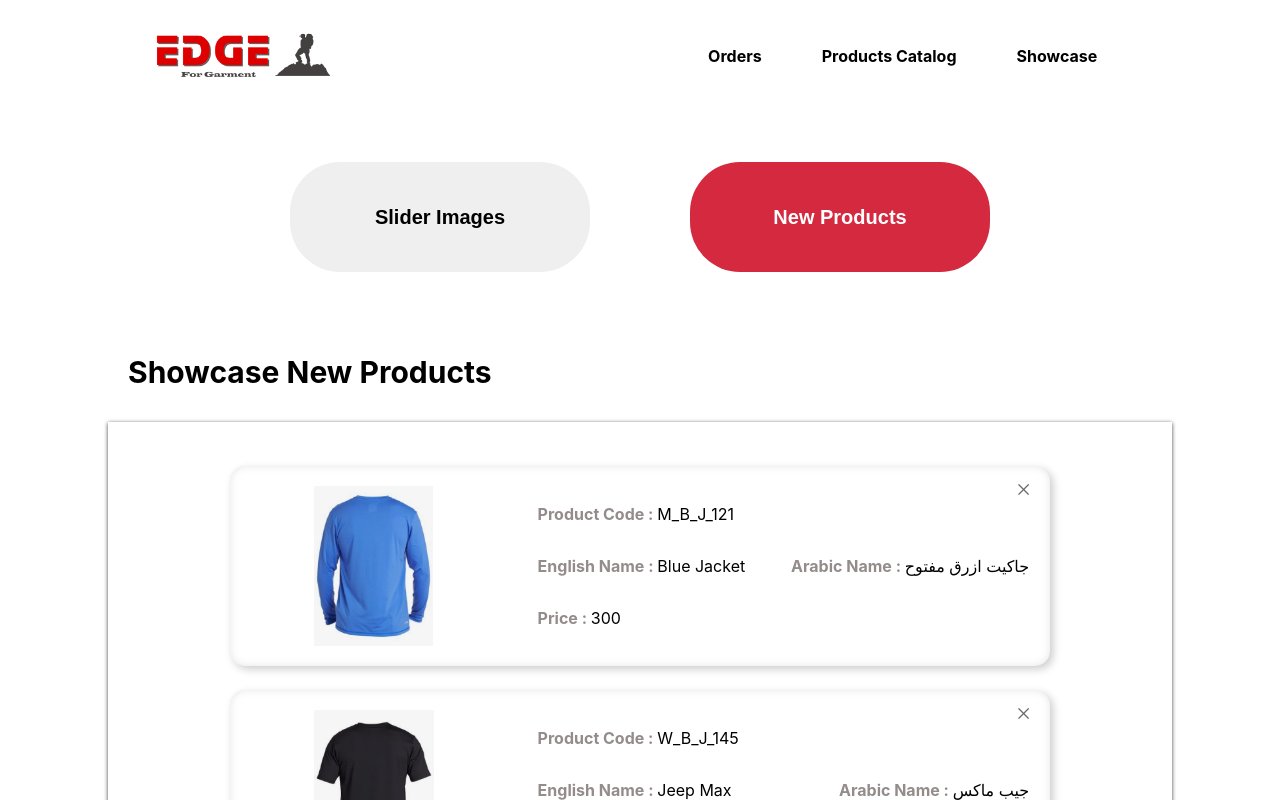
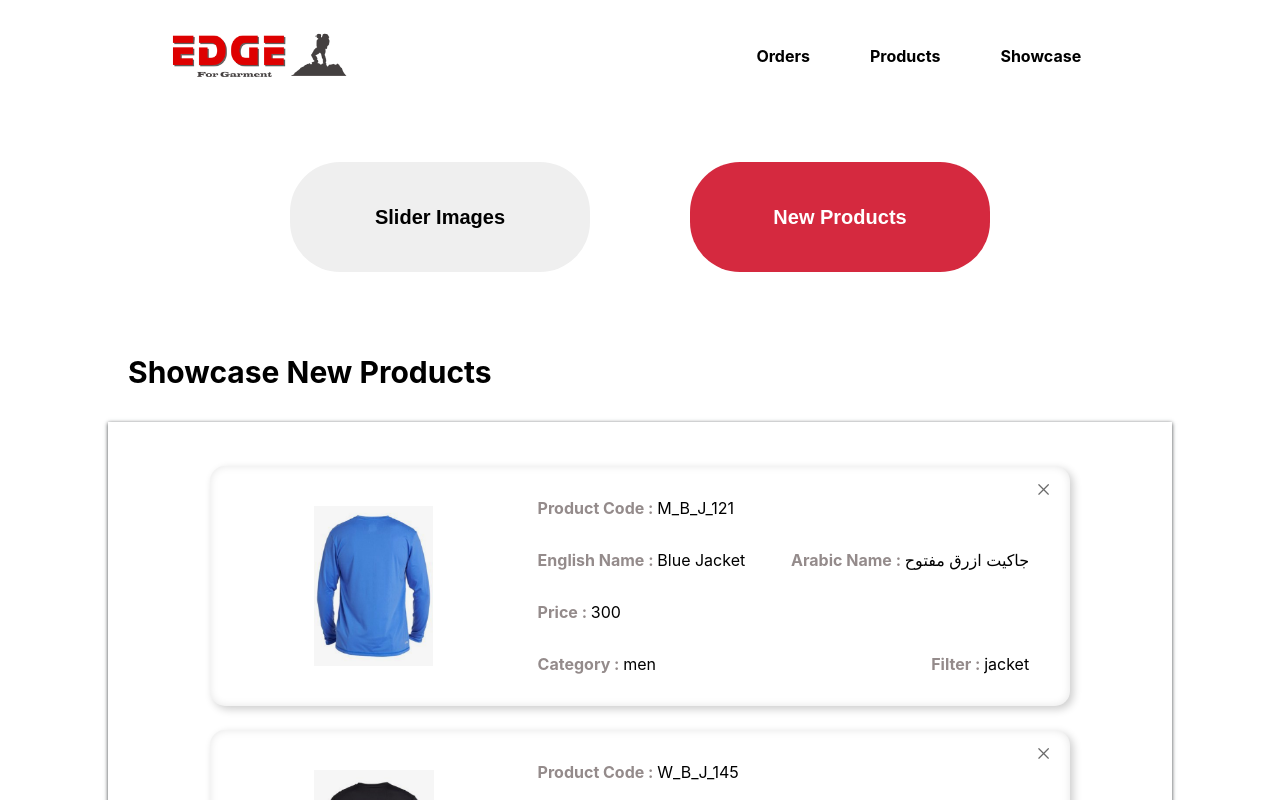
Before and after one commit to shadiex1/Edge-admin-dashboard, a React (Create React App) app: page /Showcase in a window 1280 px wide. Both pictures are taken after a click on the button "New Products". Shown: the top 800 px of the page. Built offline with nearby package versions, Linux system fonts and the light colour scheme.

Commit message:
added products page

```diff
--- a/src/App.js
+++ b/src/App.js
@@ -6,6 +6,7 @@ import Homepage from "./pages/Homepage/Homepage";
 import Orders from "./pages/Orders/Orders";
 import SingleOrder from './pages/SingleOrder/SingleOrder';
 import Showcase from "./pages/Showcase/Showcase";
+import Products from './pages/Products/Products';
 import CarouselImg1 from "./assets/New folder/greg-rakozy-oMpAz-DN-9I-unsplash.png"
 import CarouselImg2 from "./assets/New folder/Image 5@3x.png"
 import CarouselImg3 from "./assets/New folder/Image 7@2x.png"
@@ -20,9 +21,70 @@ class App extends Component {
 
     shipmentOptions:["ready for shipping","shipped","delivered"],
     paymentOptions:["pay on delivery","pending","approved"],
+    categories:["men","women","kids"],
+    filters:[
+      {
+        id:1,
+        category:"men",
+        englishName:"shirt",
+        arabicName:"تيشرت",
+
+      },
+      {
+        id:2,
+        category:"women",
+        englishName:"shirt",
+        arabicName:"تيشرت",
+
+      },
+      {
+        id:3,
+        category:"kids",
+        englishName:"shirt",
+        arabicName:"تيشرت",
+
+      },
+      {
+        id:4,
+        category:"women",
+        englishName:"dress",
+        arabicName:"فستان",
+
+      },
+      {
+        id:5,
+        category:"women",
+        englishName:"jeep",
+        arabicName:"جيبة",
+
+      },
+      {
+        id:6,
+        category:"kids",
+        englishName:"sneaker",
+        arabicName:"كوتشي",
+
+      },
+      {
+        id:7,
+        category:"men",
+        englishName:"pants",
+        arabicName:"بنطلون",
+
+      },
+      {
+        id:8,
+        category:"men",
+        englishName:"jacket",
+        arabicName:"جاكيت",
+
+      },
+    ],
     newProducts:[{
       code:"M_B_J_121",
 img:ProductImg1,
+category:"men",
+filter:"jacket",
 englishName:"Blue Jacket",
 arabicName:"جاكيت ازرق مفتوح",
 price:300
@@ -31,25 +93,35 @@ class App extends Component {
 img:ProductImg2,
 englishName:"Jeep Max",
 arabicName:" جيب ماكس ",
+category:"women",
+filter:"jeep",
 price:230
     }],
     products:[
 {  code:"M_B_J_121",
 img:ProductImg1,
+category:"men",
+filter:"jacket",
 englishName:"Blue Jacket",
 arabicName:"جاكيت ازرق مفتوح",
 price:300},{code:"W_B_J_145",
 img:ProductImg2,
 englishName:"Jeep Max",
 arabicName:" جيب ماكس ",
+category:"women",
+filter:"jeep",
 price:230},{code:"123",
 img:ProductImg1,
-englishName:"Blue Jacket",
-arabicName:"جاكيت ازرق مفتوح",
+englishName:"Red Tshirt",
+arabicName:" تشيرت احمر ",
+category:"men",
+filter:"shirt",
 price:300},{code:"55555",
 img:ProductImg2,
-englishName:"Jeep Max",
-arabicName:" جيب ماكس ",
+englishName:"Orange sneaker",
+arabicName:" كوتشي برتقالي ",
+category:"kids",
+filter:"sneaker",
 price:230}
 
 
@@ -213,6 +285,7 @@ this.setState({
 
    <Route exact path={process.env.PUBLIC_URL + '/'} component={() => <Homepage />}/>
    <Route exact path={process.env.PUBLIC_URL + '/Orders'} component={() => <Orders orders={this.state.orders} />}/>
+   <Route exact path={process.env.PUBLIC_URL + '/Products'} component={() => <Products products={this.state.products} filters={this.state.filters} categories={this.state.categories}/>}/>
    <Route exact path={process.env.PUBLIC_URL + '/Showcase'} component={() => <Showcase AddNewProducts={(id=>this.AddNewProduct(id))} DeleteNewProduct={(id)=>this.DeleteNewProduct(id)} newProducts={this.state.newProducts} changeSliderImgs={(updatedSliderImgs)=>this.updateShowcaseImgs(updatedSliderImgs)} imgs={this.state.imgs} orders={this.state.orders} />}/>
    <Route exact path={process.env.PUBLIC_URL +`/Orders/SingleOrder/:id`} component={() => <SingleOrder orders={this.state.orders} paymentOptions={this.state.paymentOptions}  shipmentOptions={this.state.shipmentOptions}/>}/>    {/* //////// to be refactored */}
 
--- a/src/Components/EditNewProducts/EditNewProducts.jsx
+++ b/src/Components/EditNewProducts/EditNewProducts.jsx
@@ -22,7 +22,7 @@ class EditNewProducts extends Component{
             <p className={styles.header}>Showcase New Products</p>
 
         <div className={styles.newProducts}>
-            {this.props.newProducts? <div className={styles.products}>  { this.props.newProducts.map(product=><Product deletable DeleteNewProduct={()=>this.props.DeleteNewProduct(product.code)}  code={product.code} img={product.img} englishName={product.englishName} arabicName={product.arabicName} price={product.price} />) }
+            {this.props.newProducts? <div className={styles.products}>  { this.props.newProducts.map(product=><Product deletable DeleteNewProduct={()=>this.props.DeleteNewProduct(product.code)}  code={product.code} img={product.img} englishName={product.englishName} arabicName={product.arabicName} price={product.price} category={product.category} filter={product.filter} />) }
             </div>: <div>No Products Availble</div>}
 
             <div className={styles.add}>
--- a/src/Components/Menu/Menu.jsx
+++ b/src/Components/Menu/Menu.jsx
@@ -16,7 +16,10 @@ const Menu = (props)=>{
             <Link  to={process.env.PUBLIC_URL+"/Orders"}>
                 <li className={styles.Link}>Orders</li>
                 </Link>
-                <li className={styles.Link}>Products Catalog</li>
+                <Link  to={process.env.PUBLIC_URL+"/Products/"}>
+
+                <li className={styles.Link}>Products</li>
+                </Link>
                 <Link  to={process.env.PUBLIC_URL+"/Showcase"}>
                 <li className={styles.Link}>Showcase</li>
                 </Link>
--- a/src/Components/Product/Product.jsx
+++ b/src/Components/Product/Product.jsx
@@ -21,6 +21,10 @@ const Product=props=>{
 
 
                 <p>Price : <span>{props.price}</span></p>
+                <div className={styles.group}>
+                     <p>Category : <span>{props.category}</span></p>
+                <p >Filter : <span>{props.filter}</span></p>
+                </div>
             </div>
         </div>
     )
--- a/src/Components/Product/Product.module.scss
+++ b/src/Components/Product/Product.module.scss
@@ -10,6 +10,7 @@
  0.2em 0.2em 0.5em rgba(0,0,0,0.2);
 height: 200px;
 border-radius: 15px;
+padding: 20px;
 .closeIcon{
 
         position: absolute;
--- /dev/null
+++ b/src/Components/ProductsFilter/ProductsFilter.jsx
@@ -0,0 +1,83 @@
+import React, { Component } from 'react';
+import styles from "./ProductsFilter.module.scss";
+
+
+class ProductsFilter extends Component{
+    state={
+        category:"",
+        filter:""
+    }
+
+    // changeCategory=(e)=>{
+    //     this.setState({
+    //         category:e.target.vlaue
+    //     })
+    //     this.props.changeFilter(e.target.value)
+    //     }
+        // changeFilter=(e)=>{
+        //     this.setState({
+        //         filter:e.target.vlaue
+        //     })
+        //     this.props.changeFilter(this.state.category,e.target.value)
+        // }
+    render(){
+        // const changeCategory=(e)=>{
+        //     this.setState({
+        //         category:e.target.vlaue
+        //     })
+        //     this.props.changeFilter(e.target.value)
+        //     }
+        return(
+            <div className={styles.ProductsFilter}>
+                <h1>Products</h1>
+                <div className={styles.filters}>
+                    <div className={styles.filter}>category <select
+        value={this.state.category}
+        onChange={e => {
+            this.setState({
+                category:e.target.value
+            })
+            this.props.changeFilter(e.target.value)
+
+
+
+        }}
+      >
+
+{/* const ingredientSummary = Object.keys(this.props.ingredients).map(igKey=>{
+    return <li key={igKey}><span style={{textTransfrom:"capitalize"}}>{igKey}</span>: {this.props.ingredients[igKey]}</li> */}
+        <option value="All">All</option>
+        {this.props.categories.map((option, i) => (
+          <option key={i} value={option}>
+            {option}
+          </option>
+        ))}
+      </select></div>
+      {this.state.category &&<div className={styles.filter}>Filter <select
+        value={this.state.filter ? this.state.filter:"All"}
+        onChange={e => {
+            this.setState({
+                filter:e.target.value
+            })
+            this.props.changeFilter(this.state.category,e.target.value)
+
+        }}
+      >
+
+{/* const ingredientSummary = Object.keys(this.props.ingredients).map(igKey=>{
+    return <li key={igKey}><span style={{textTransfrom:"capitalize"}}>{igKey}</span>: {this.props.ingredients[igKey]}</li> */}
+        <option value="All">All</option>
+        {this.props.filters.filter(item=>item.category==this.state.category).map((option, i) => (
+          <option key={i} value={option.englishName}>
+            {option.englishName}
+          </option>
+        ))}
+      </select></div> }
+
+                </div>
+            </div>
+        )
+    }
+}
+
+export default ProductsFilter
--- /dev/null
+++ b/src/Components/ProductsFilter/ProductsFilter.module.scss
@@ -0,0 +1,22 @@
+.ProductsFilter{
+    width: 73%;
+    margin: auto;
+   h1{
+       font-size: 3.5rem;
+       text-align: center;
+   }
+    .filters{
+        display: flex;
+        justify-content: center;
+        .filter{
+            margin: 1rem;
+            font-size: 1.5rem;
+           margin-left: 1rem;
+           select{
+            height: 80%;
+            width: 120px;
+            margin-left: .5rem;
+           }
+        }
+    }
+}
--- a/src/pages/Homepage/Homepage.jsx
+++ b/src/pages/Homepage/Homepage.jsx
@@ -16,7 +16,10 @@ const Homepage = (props)=>{
                 <button className={styles.btn}>Orders</button>
                 </Link>
 
-                <button className={styles.btn}>Products Catalog</button>
+                <Link  to={process.env.PUBLIC_URL+"/Products/"}>
+
+                <button className={styles.btn}>Products </button>
+                </Link>
                 <Link  to={process.env.PUBLIC_URL+"/Showcase/"}>
 
                 <button className={styles.btn}>Showcase</button>
--- /dev/null
+++ b/src/pages/Products/Products.jsx
@@ -0,0 +1,62 @@
+import React, { Component } from "react";
+import styles from "./Products.module.scss";
+import Menu from "../../Components/Menu/Menu";
+import ProductsFilter from "../../Components/ProductsFilter/ProductsFilter";
+import Product from "../../Components/Product/Product";
+class Products extends Component{
+    state={
+        category:"",
+        filter:"",
+        products:null
+    }
+    changeFilter=(category,filter)=>{
+        // this.setState({
+        //     category,
+        //     filter
+        // })
+        // let filterdProducts=this.props.products.filter((item)=>item.category==category)
+        let products=[...this.props.products]
+        // if(category == "All"){
+        //     this.setState({
+        //         products
+        //     })
+        // }
+        if(filter == undefined || filter=="All"){
+            if(category == "All"){
+                this.setState({
+                    products
+                })
+            }else{
+const filtred=products.filter(item=>item.category == category)
+            this.setState({products:filtred})}
+        }else{
+            if(category == "All"){
+                this.setState({
+                    products
+                })
+            }else{
+                 const filtred = products.filter(item=>item.category == category && item.filter == filter)
+                this.setState({products:filtred})
+
+            }
+
+
+        }
+
+    }
+    render(){
+        return(
+            <div className={styles.Products}>
+                <Menu/>
+                <ProductsFilter changeFilter={(category,filter)=>this.changeFilter(category,filter)} filters={this.props.filters} categories={this.props.categories}/>
+                <div className={styles.productsContainer}>
+                {this.state.products ? this.state.products.map(item=><Product filter={item.filter} category={item.category} img={item.img} code={item.code} englishName={item.englishName} arabicName={item.arabicName} price={item.price}/>): this.props.products.map(item=><Product filter={item.filter} category={item.category} img={item.img} code={item.code} englishName={item.englishName} arabicName={item.arabicName} price={item.price}/>)}
+
+                </div>
+                <button className={styles.add}>Add Product</button>
+            </div>
+        )
+    }
+}
+
+export default Products
--- /dev/null
+++ b/src/pages/Products/Products.module.scss
@@ -0,0 +1,28 @@
+.Products{
+    width: 80%;
+    margin: auto;
+    .productsContainer{
+        width: 80%;
+        margin: auto;
+        height: 900px;
+        overflow: scroll;
+        overflow-x: hidden;
+    }
+    .add{
+        display: block;
+        border-radius: 20px;
+        border: none;
+        padding: 1rem 2rem;
+        color: #fff;
+        font-size: 1.45em;
+        font-weight: bold;
+        cursor: pointer;
+        margin: 2rem auto;
+        transition: background 0.5s; background: #1de9b6;
+        border: 1px solid darken(#1de9b6, 5%);
+        box-shadow: 3px 3px 0px 2px rgba(#1de9b6, 0.20);
+        &:hover {
+            background: lighten(#1de9b6, 15%);
+        }
+    }
+}
```
Also changed, not shown: src/pages/ProductsCatalog/ProductsCatalog.jsx (deleted, +0 -13 lines), src/pages/ProductsCatalog/ProductsCatalog.module.scss (deleted). Lines whose indentation alone changed are shown as unchanged.
